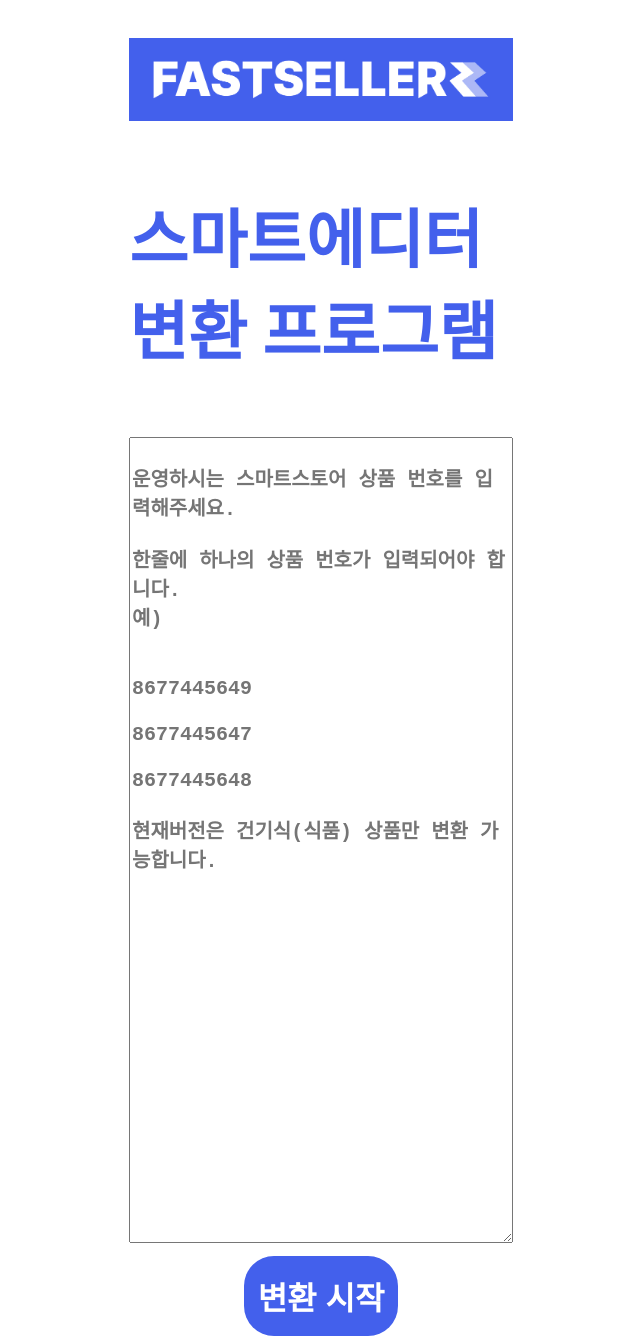
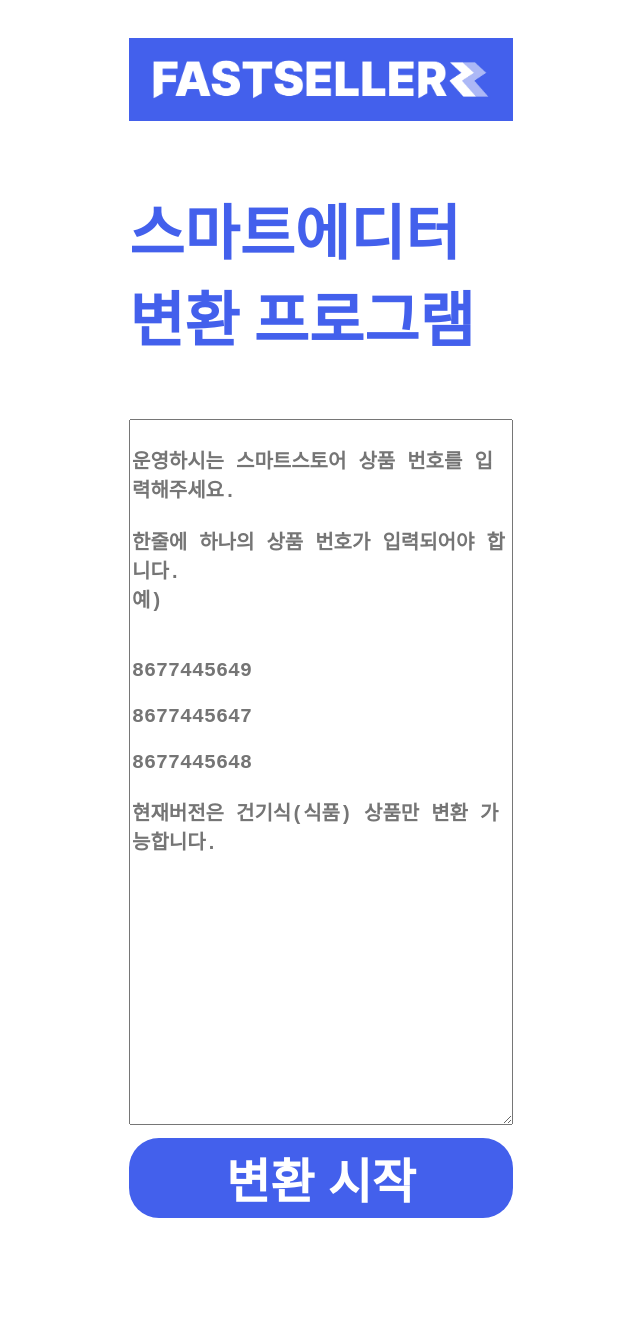
Before and after one commit to ms3221/change_smartedit, a React (Create React App) app: page / in a window 1280 px wide. Shown: the whole page, without its empty margins (319-959 px from the left). After the commit the page ends 1225 px from the top, so only its background shows below. Built offline with nearby package versions, Linux system fonts and the light colour scheme.

Commit message:
디자인 변경

```diff
--- a/src/App.css
+++ b/src/App.css
@@ -5,7 +5,7 @@
   flex-direction: column;
   align-items: center;
   margin-top: 3%;
-  margin-bottom: 1%;
+  margin-bottom: 2%;
 }
 
 .title {
@@ -15,7 +15,7 @@
   align-items: center;
 }
 .title > p {
-  font-size: 4rem;
+  font-size: 60px;
   font-weight: 700;
   color: #4360ec;
 }
@@ -38,16 +38,17 @@
   margin-top: 1%;
 }
 .edit_btn > button {
-  width: 40%;
+  width: 500px;
   height: 80px;
   border-radius: 30px;
   border-style: none;
-  font-size: 2rem;
+  font-size: 48px;
   font-weight: 700;
   color: white;
   background-color: #4360ec;
   box-shadow: 3px 3px 3px white;
   transition-duration: 0.3s;
+  margin-bottom: 2%;
 }
 .edit_btn > button:active {
   margin-left: 5px;
--- a/src/App.js
+++ b/src/App.js
@@ -61,7 +61,7 @@
           placeholder="상품번호를 입력해주세요"
           style={{
             width: "100%",
-            height: 800,
+            height: 700,
             fontSize: 20,
             fontWeight: "bold",
           }}
```
